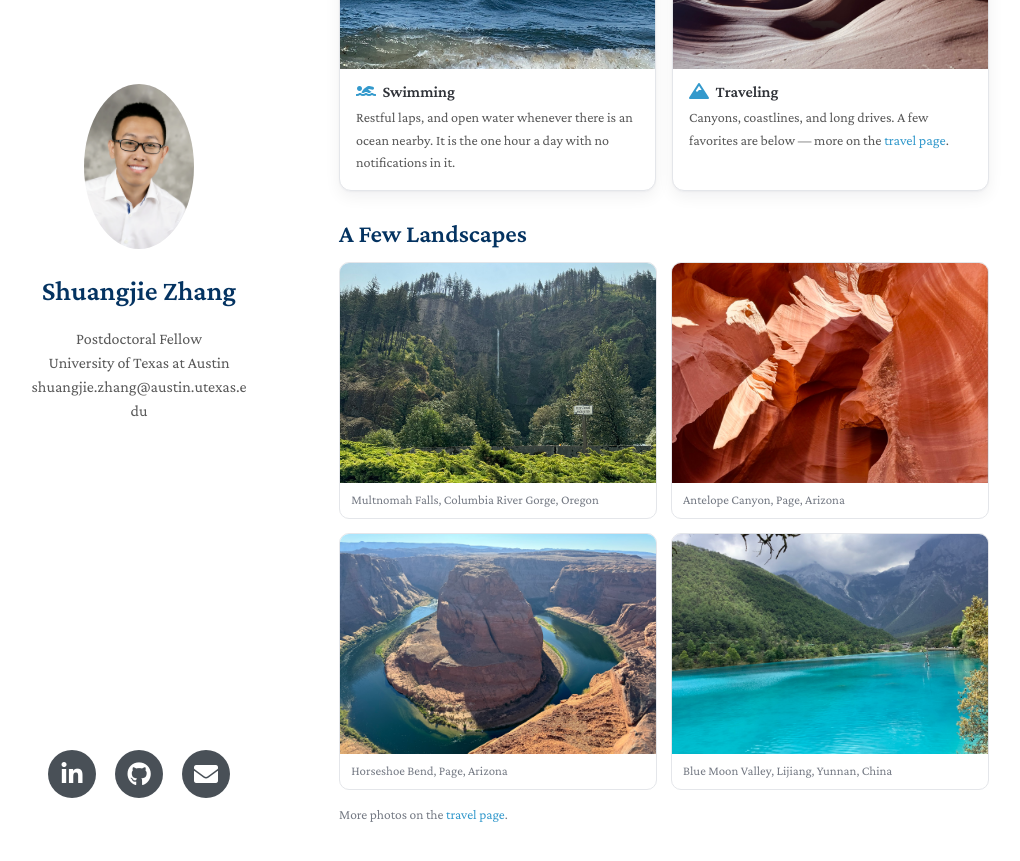
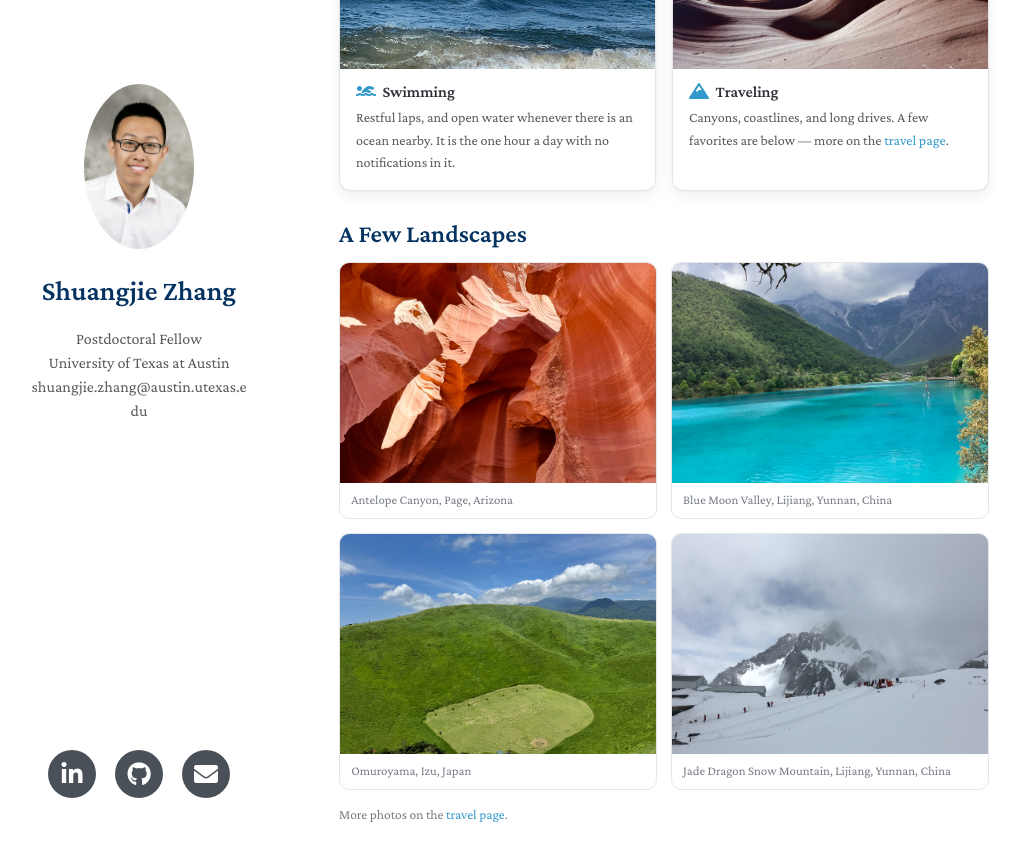
Before and after one commit to shuang-jie/shuang-jie.github.io, a Jekyll site: the page built from misc.md, in a window 1280 px wide and 900 px high, scrolled down 688 px. Shown: the top 861 px of the window, without its empty margins (131-1151 px from the left). Built offline with Jekyll 4.4.1, drawn with Linux system fonts in a browser that asks for light colours; nearby versions of some CDN libraries; a style sheet for code colours, icons or effects is not loaded; our own code applies the rules of GitHub Pages for plain Markdown files.

Commit message:
Pick the four Misc landscapes and locate the ocean swim
- Misc cards: Antelope Canyon, Blue Moon Valley, Omuroyama, and Jade
  Dragon Snow Mountain, replacing Multnomah Falls and Horseshoe Bend
- Caption the swim photo South Beach, Florida

```diff
--- a/misc.md
+++ b/misc.md
@@ -55,21 +55,21 @@ layout: homepage
 
 <div class="photo-grid">
   <figure class="photo">
-    <img src="./assets/img/travel/Portland1.jpg" alt="A tall waterfall in a forested gorge">
-    <figcaption>Multnomah Falls, Columbia River Gorge, Oregon</figcaption>
-  </figure>
-  <figure class="photo">
     <img src="./assets/img/travel/IMG_6202.jpg" alt="Sunlight falling through a narrow slot canyon">
     <figcaption>Antelope Canyon, Page, Arizona</figcaption>
-  </figure>
-  <figure class="photo">
-    <img src="./assets/img/travel/IMG_6288.jpg" alt="A river looping around a sandstone butte seen from the rim">
-    <figcaption>Horseshoe Bend, Page, Arizona</figcaption>
   </figure>
   <figure class="photo">
     <img src="./assets/img/travel/IMG_0695.jpg" alt="A bright turquoise lake below forested mountains">
     <figcaption>Blue Moon Valley, Lijiang, Yunnan, China</figcaption>
   </figure>
+  <figure class="photo">
+    <img src="./assets/img/travel/IMG_8372.jpg" alt="A grass-covered volcanic cone under a blue sky">
+    <figcaption>Omuroyama, Izu, Japan</figcaption>
+  </figure>
+  <figure class="photo">
+    <img src="./assets/img/travel/IMG_0887.jpg" alt="A snow-covered peak above a glacier park">
+    <figcaption>Jade Dragon Snow Mountain, Lijiang, Yunnan, China</figcaption>
+  </figure>
 </div>
 
 <p class="footnote">More photos on the <a href="./another-page.html">travel page</a>.</p>
```
Also changed, not shown: another-page.md (+1 -1 lines).
